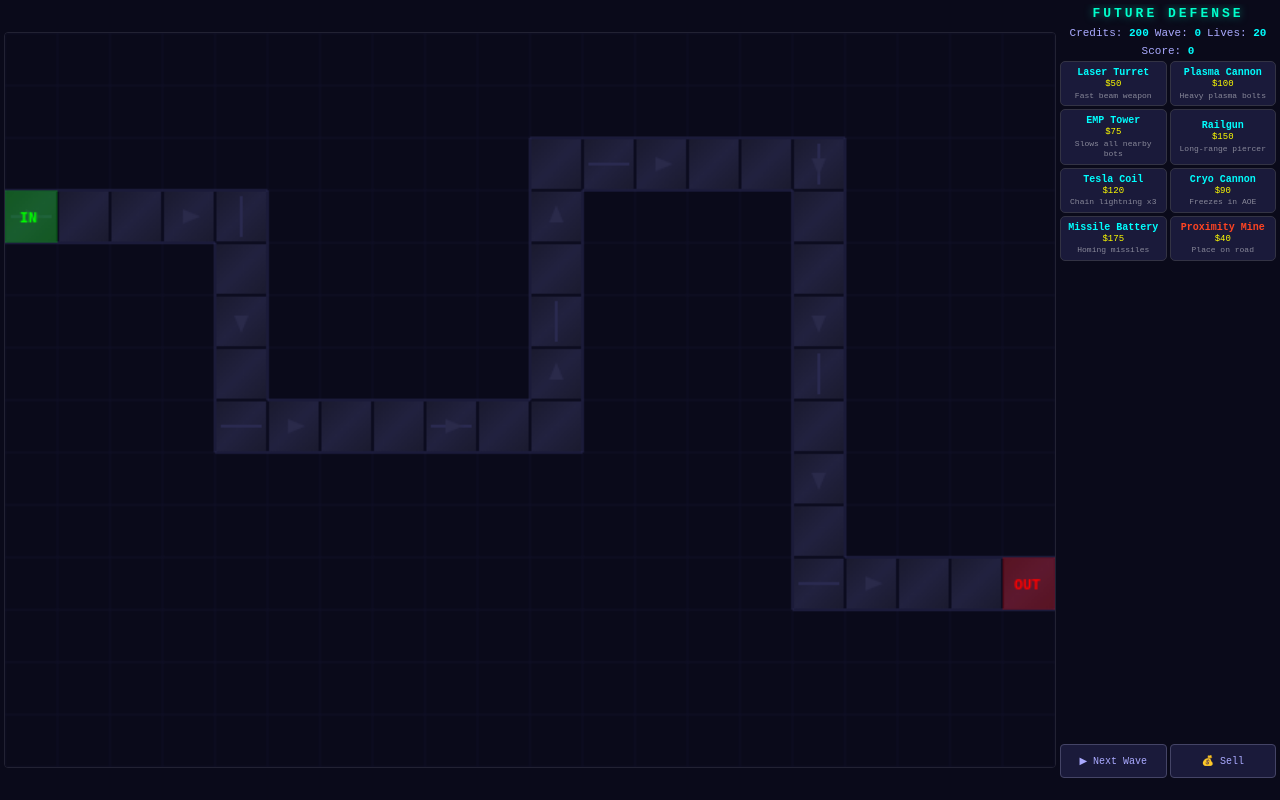
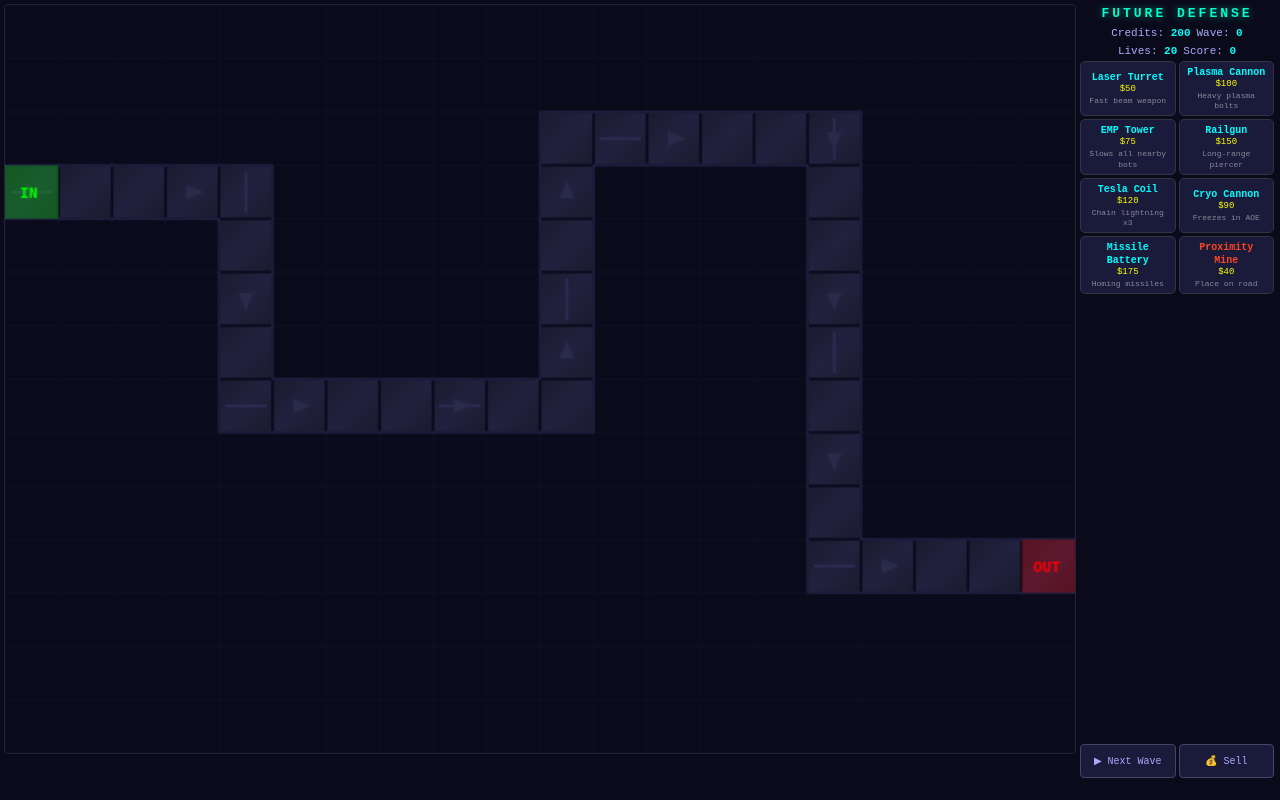
Before and after one commit to Jnanayogi33/robot-defense, a plain HTML site: page index.html in a window 1280 px wide. Drawn offline with Linux system fonts and the light colour scheme.

Commit message:
v0.1.1 - Mobile landscape layout fix: bigger game board, compact sidebar

```diff
--- a/index.html
+++ b/index.html
@@ -25,7 +25,7 @@ body {
   height: 100vh;
   overflow: hidden;
   gap: 4px;
-  padding: 4px;
+  padding: 4px 6px 4px 4px;
 }
 canvas {
   display: block;
@@ -35,7 +35,13 @@ canvas {
   border: 1px solid #223;
   border-radius: 4px;
   cursor: crosshair;
-  align-self: center;
+}
+#canvas-wrap {
+  flex-shrink: 0;
+  overflow: hidden;
+  align-self: stretch;
+  display: flex;
+  align-items: flex-start;
 }
 #sidebar {
   flex: 1;
@@ -90,6 +96,8 @@ h1 {
   -webkit-tap-highlight-color: transparent;
   line-height: 1.3;
   min-height: 44px;
+  overflow: hidden;
+  word-break: break-word;
 }
 .tower-btn:active { border-color: #0ff; box-shadow: 0 0 8px #0ff4; }
 .tower-btn.selected { border-color: #0f0; box-shadow: 0 0 10px #0f04; background: #1a2a1a; }
@@ -183,7 +191,7 @@ h1 {
 </div>
 
 <div id="layout">
-  <canvas id="c"></canvas>
+  <div id="canvas-wrap"><canvas id="c"></canvas></div>
   <div id="sidebar">
     <h1>Future Defense</h1>
     <div id="hud">
@@ -217,15 +225,20 @@ const ctx = C.getContext('2d');
 function sizeCanvas() {
   const vw = window.innerWidth;
   const vh = window.innerHeight;
-  const gap = 10;
-  const sidebarW = Math.min(Math.max(130, vw * 0.22), 220);
-  const availW = vw - sidebarW - gap;
-  const availH = vh - gap;
-  const scaleByW = availW / COLS;
-  const scaleByH = availH / ROWS;
-  const scale = Math.min(scaleByW, scaleByH);
-  C.style.width  = Math.floor(scale * COLS) + 'px';
-  C.style.height = Math.floor(scale * ROWS) + 'px';
+  const padding = 8;
+  // Sidebar is fixed narrow — 200px max
+  const sidebarW = Math.min(200, vw * 0.24);
+  const availH = vh - padding;
+  // Width-driven: fills horizontal space, clips bottom ~2 empty rows of grid
+  const scaleByW = (vw - sidebarW - padding) / COLS;
+  const scale = scaleByW;
+  const cssW = Math.floor(scale * COLS);
+  const cssH = Math.floor(scale * ROWS);
+  C.style.width  = cssW + 'px';
+  C.style.height = cssH + 'px';
+  // Set clip wrapper height to viewport
+  const wrap = document.getElementById('canvas-wrap');
+  if (wrap) wrap.style.height = availH + 'px';
 }
 window.addEventListener('resize', sizeCanvas);
 
@@ -233,23 +246,6 @@ const COLS = 20, ROWS = 14, TILE = 36;
 C.width = COLS * TILE;
 C.height = ROWS * TILE;
 
-function sizeCanvas() {
-  const vw = window.innerWidth;
-  const vh = window.innerHeight;
-  const gap = 8; // layout gap + padding
-  // Sidebar needs enough space for 2-col shop grid
-  const sidebarW = Math.min(Math.max(130, vw * 0.22), 220);
-  const availW = vw - sidebarW - gap;
-  const availH = vh - gap;
-  const scaleByW = availW / COLS;
-  const scaleByH = availH / ROWS;
-  const scale = Math.min(scaleByW, scaleByH);
-  const cssW = Math.floor(scale * COLS);
-  const cssH = Math.floor(scale * ROWS);
-  C.style.width = cssW + 'px';
-  C.style.height = cssH + 'px';
-}
-window.addEventListener('resize', sizeCanvas);
 
 let gameTime = 0;
 let money = 200, lives = 20, waveNum = 0, score = 0;
@@ -1827,7 +1823,6 @@ function loop() {
   requestAnimationFrame(loop);
 }
 sizeCanvas();
-sizeCanvas();
 loop();
 
 </script>
```
